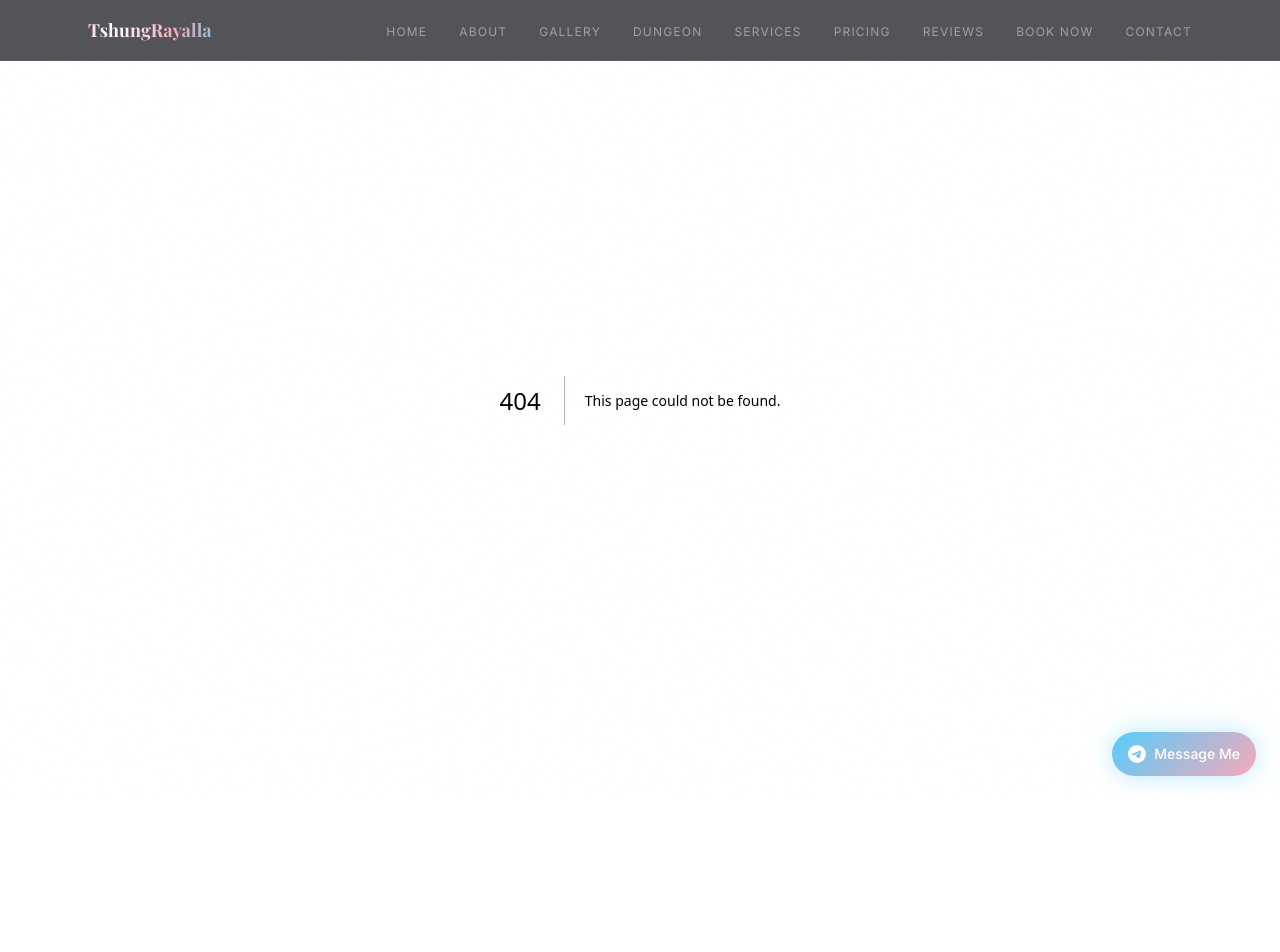
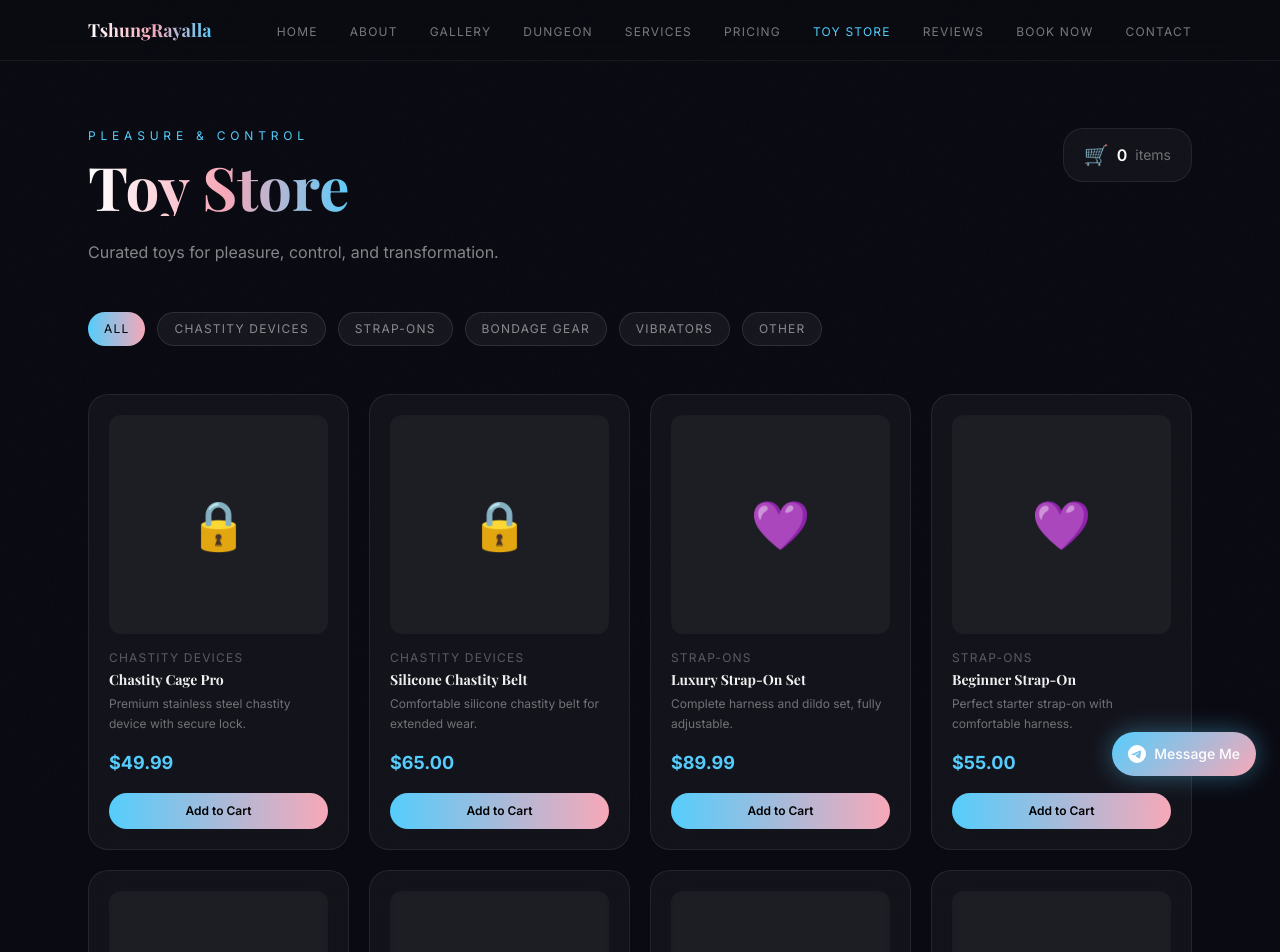
Before and after one commit to cogic3/c-Users-HomePC-Desktop-trans-goddess-tsrayalla, a Next.js app: page /toystore in a window 1280 px wide. Before the commit this address had no page. Shown: the top 952 px of the page. Built offline with nearby package versions, Linux system fonts and the light colour scheme; a web font is replaced by a local one.

Commit message:
Add Toy Store page

```diff
--- /dev/null
+++ b/app/toystore/page.tsx
@@ -0,0 +1,117 @@
+"use client";
+import { useState } from "react";
+
+const categories = ["All", "Chastity Devices", "Strap-ons", "Bondage Gear", "Vibrators", "Other"];
+
+const products = [
+  { id: 1, name: "Chastity Cage Pro", category: "Chastity Devices", price: 49.99, emoji: "🔒", desc: "Premium stainless steel chastity device with secure lock." },
+  { id: 2, name: "Silicone Chastity Belt", category: "Chastity Devices", price: 65.00, emoji: "🔒", desc: "Comfortable silicone chastity belt for extended wear." },
+  { id: 3, name: "Luxury Strap-On Set", category: "Strap-ons", price: 89.99, emoji: "💜", desc: "Complete harness and dildo set, fully adjustable." },
+  { id: 4, name: "Beginner Strap-On", category: "Strap-ons", price: 55.00, emoji: "💜", desc: "Perfect starter strap-on with comfortable harness." },
+  { id: 5, name: "Bondage Rope Set", category: "Bondage Gear", price: 35.00, emoji: "⛓️", desc: "Soft yet strong bondage rope, 10 meters." },
+  { id: 6, name: "Leather Restraint Kit", category: "Bondage Gear", price: 75.00, emoji: "⛓️", desc: "Premium leather wrist and ankle restraints." },
+  { id: 7, name: "Blindfold & Gag Set", category: "Bondage Gear", price: 40.00, emoji: "⛓️", desc: "Satin blindfold with matching ball gag." },
+  { id: 8, name: "Wand Vibrator", category: "Vibrators", price: 59.99, emoji: "✨", desc: "Powerful wand vibrator with 10 vibration modes." },
+  { id: 9, name: "Bullet Vibrator", category: "Vibrators", price: 29.99, emoji: "✨", desc: "Discreet and powerful bullet vibrator." },
+  { id: 10, name: "Flogger Whip", category: "Other", price: 45.00, emoji: "🖤", desc: "Leather flogger for impact play sessions." },
+  { id: 11, name: "Paddle", category: "Other", price: 38.00, emoji: "🖤", desc: "Firm leather paddle for discipline sessions." },
+  { id: 12, name: "Collar & Leash", category: "Other", price: 32.00, emoji: "🖤", desc: "Elegant leather collar with matching leash." },
+];
+
+export default function ToyStore() {
+  const [activeCategory, setActiveCategory] = useState("All");
+  const [cart, setCart] = useState<number[]>([]);
+  const [added, setAdded] = useState<number | null>(null);
+
+  const filtered = activeCategory === "All" ? products : products.filter(p => p.category === activeCategory);
+
+  function addToCart(id: number) {
+    setCart([...cart, id]);
+    setAdded(id);
+    setTimeout(() => setAdded(null), 1500);
+  }
+
+  return (
+    <div className="min-h-screen pt-32 pb-24 px-6 max-w-6xl mx-auto">
+      <div className="flex items-start justify-between mb-6 flex-wrap gap-4">
+        <div>
+          <p className="text-xs uppercase tracking-[0.4em] text-[#55CDFC] mb-3">Pleasure & Control</p>
+          <h1 className="text-5xl md:text-6xl font-bold gradient-text" style={{ fontFamily: "var(--font-playfair)" }}>
+            Toy Store
+          </h1>
+        </div>
+        <div className="card px-5 py-3 flex items-center gap-2">
+          <span className="text-xl">🛒</span>
+          <span className="text-white font-semibold">{cart.length}</span>
+          <span className="text-white/40 text-sm">items</span>
+        </div>
+      </div>
+      <p className="text-white/50 mb-12">Curated toys for pleasure, control, and transformation.</p>
+
+      {/* Category filter */}
+      <div className="flex gap-3 flex-wrap mb-12">
+        {categories.map((cat) => (
+          <button
+            key={cat}
+            onClick={() => setActiveCategory(cat)}
+            className="px-4 py-2 rounded-full text-xs uppercase tracking-widest transition-all"
+            style={{
+              background: activeCategory === cat ? "linear-gradient(90deg, #55CDFC, #F7A8B8)" : "rgba(255,255,255,0.05)",
+              color: activeCategory === cat ? "black" : "rgba(255,255,255,0.5)",
+              border: activeCategory === cat ? "none" : "1px solid rgba(255,255,255,0.1)",
+            }}
+          >
+            {cat}
+          </button>
+        ))}
+      </div>
+
+      {/* Products grid */}
+      <div className="grid grid-cols-2 md:grid-cols-3 lg:grid-cols-4 gap-5">
+        {filtered.map((product) => (
+          <div key={product.id} className="card p-5 flex flex-col">
+            <div
+              className="w-full aspect-square rounded-xl mb-4 flex items-center justify-center text-5xl"
+              style={{ background: "rgba(255,255,255,0.04)" }}
+            >
+              {product.emoji}
+            </div>
+            <p className="text-white/30 text-xs uppercase tracking-widest mb-1">{product.category}</p>
+            <h3 className="font-bold text-sm mb-1" style={{ fontFamily: "var(--font-playfair)" }}>{product.name}</h3>
+            <p className="text-white/40 text-xs leading-relaxed mb-4 flex-1">{product.desc}</p>
+            <p className="text-[#55CDFC] font-bold text-lg mb-4">${product.price.toFixed(2)}</p>
+            <button
+              onClick={() => addToCart(product.id)}
+              className="w-full py-2.5 rounded-full text-xs font-semibold transition-all hover:scale-105"
+              style={{
+                background: added === product.id ? "rgba(85,205,252,0.2)" : "linear-gradient(90deg, #55CDFC, #F7A8B8)",
+                color: added === product.id ? "#55CDFC" : "black",
+              }}
+            >
+              {added === product.id ? "Added ✓" : "Add to Cart"}
+            </button>
+          </div>
+        ))}
+      </div>
+
+      {/* Cart summary */}
+      {cart.length > 0 && (
+        <div className="fixed bottom-24 left-1/2 -translate-x-1/2 z-40">
+          <div
+            className="card px-8 py-4 flex items-center gap-6"
+            style={{ border: "1px solid rgba(85,205,252,0.2)", boxShadow: "0 0 30px rgba(85,205,252,0.15)" }}
+          >
+            <span className="text-white/60 text-sm">{cart.length} item{cart.length > 1 ? "s" : ""} in cart</span>
+            <button
+              className="px-6 py-2 rounded-full text-black text-sm font-semibold transition-all hover:scale-105"
+              style={{ background: "linear-gradient(90deg, #55CDFC, #F7A8B8)" }}
+              onClick={() => window.open("https://t.me/tshungrayalla", "_blank")}
+            >
+              Checkout via Telegram
+            </button>
+          </div>
+        </div>
+      )}
+    </div>
+  );
+}
--- a/components/Footer.tsx
+++ b/components/Footer.tsx
@@ -28,6 +28,7 @@ export default function Footer() {
               { label: "Sissy Training", href: "/services/sissy-training" },
               { label: "In-Person Meetings", href: "/services/in-person" },
               { label: "Dungeon Play", href: "/services/dungeon-play" },
+              { label: "Toy Store", href: "/toystore" },
             ].map((l) => (
               <li key={l.href}>
                 <Link href={l.href} className="text-white/50 text-sm hover:text-white transition-colors">
--- a/components/Navbar.tsx
+++ b/components/Navbar.tsx
@@ -10,6 +10,7 @@ const links = [
   { href: "/dungeon", label: "Dungeon" },
   { href: "/services", label: "Services" },
   { href: "/pricing", label: "Pricing" },
+  { href: "/toystore", label: "Toy Store" },
   { href: "/reviews", label: "Reviews" },
   { href: "/book", label: "Book Now" },
   { href: "/contact", label: "Contact" },
```
